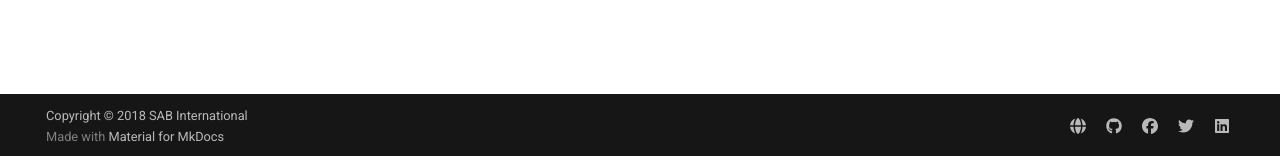
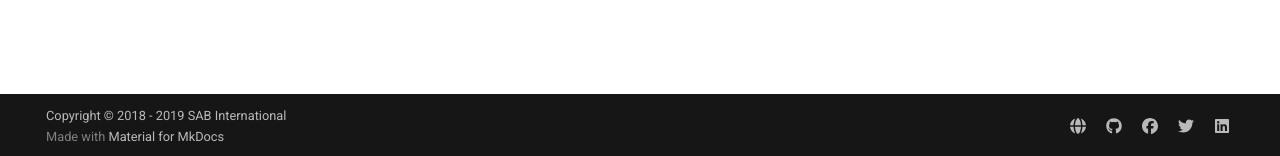
Before and after one commit to mc2it/rich-text-editor, an MkDocs documentation site: the page built from doc/index.md, in a window 1280 px wide. Shown: the part 741-897 px from the top of the page. Built offline with MkDocs 1.6.1 and Material for MkDocs 9.7.7, drawn with Linux system fonts in a browser that asks for light colours; comment, search, counter and statistics services are not loaded.

Commit message:
Updated the copyright notice

```diff
--- a/mkdocs.yml
+++ b/mkdocs.yml
@@ -10,7 +10,7 @@
 repo_url: https://github.com/sab-international/rich-text-editor
 edit_uri: ''
 
-copyright: Copyright &copy; 2018 SAB International
+copyright: Copyright &copy; 2018 - 2019 SAB International
 google_analytics:
 - !!python/object/apply:os.getenv [GOOGLE_ANALYTICS_ID]
 - auto
```
Also changed, not shown: LICENSE.md (+1 -1 lines).
